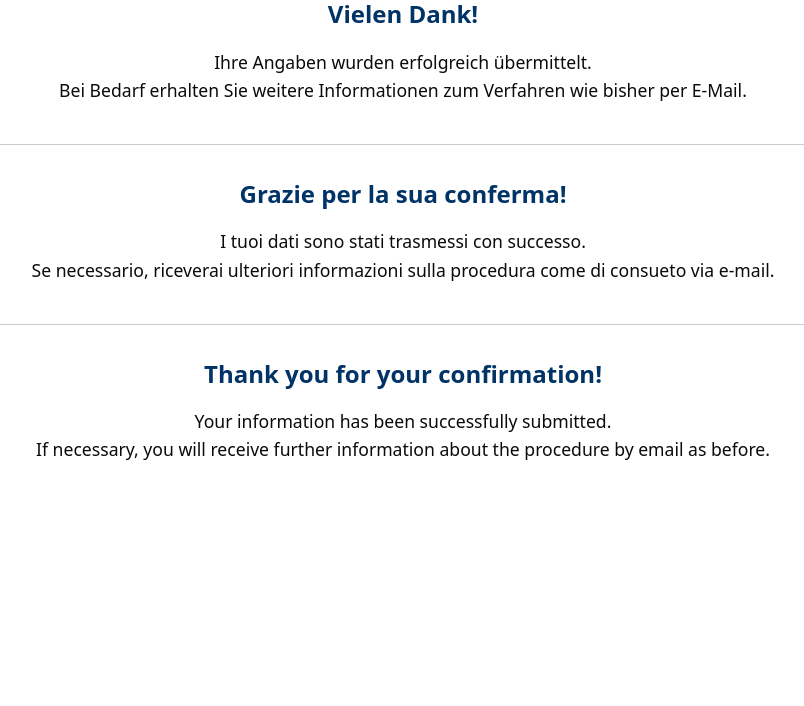
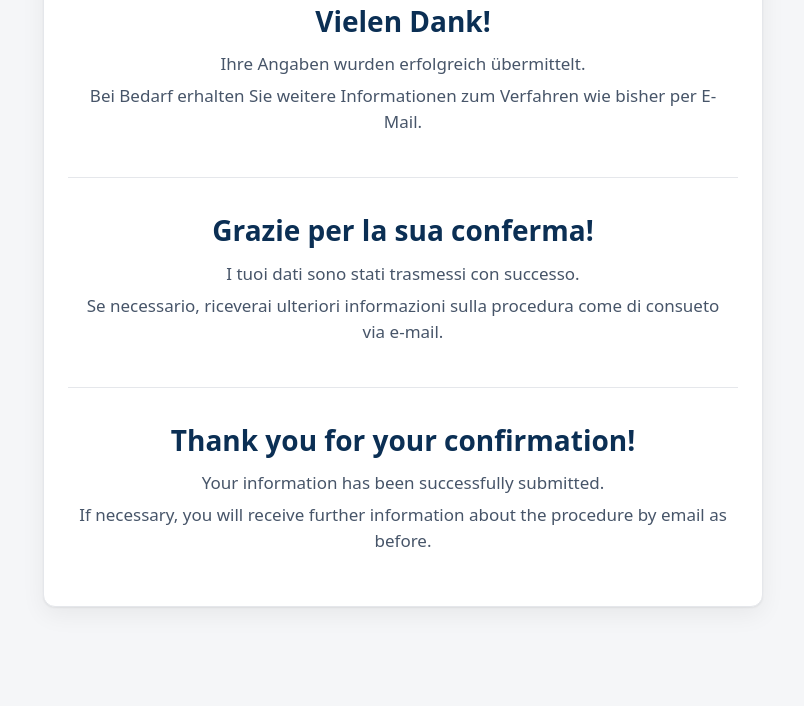
Before and after one commit to oroquest/iban-clean, a website: page danke.html in a window 1280 px wide. Shown: the part 122-828 px from the top of the page, without its empty margins (237-1041 px from the left). Before the commit the page ends 800 px from the top, so only its background shows below. Drawn offline with Linux system fonts and the light colour scheme.

Commit message:
Update danke.html

```diff
--- a/danke.html
+++ b/danke.html
@@ -1,53 +1,101 @@
-
 <!DOCTYPE html>
 <html lang="de">
 <head>
-  <meta charset="UTF-8">
-  <title>Bestätigung – SIKURA</title>
-  <link rel="stylesheet" href="style.css">
+  <meta charset="UTF-8" />
+  <meta name="viewport" content="width=device-width, initial-scale=1" />
+  <title>Danke – SIKURA Leben AG i.L.</title>
+  <link rel="preload" href="siku_logo.png" as="image">
   <style>
-    .container {
-      text-align: center;
+    /* Page background + base */
+    :root{
+      --card-bg: #ffffff;
+      --page-bg:#f5f6f8;
+      --text:#0f172a;
+      --muted:#475569;
+      --brand:#0b2f54; /* dunkelblau wie verify */
+      --divider:#e5e7eb;
+      --radius:12px;
+      --shadow:0 1px 2px rgba(0,0,0,.06), 0 8px 24px rgba(0,0,0,.06);
     }
-    h2 {
-      color: #003366;
-      margin-bottom: 1rem;
+    html,body{height:100%}
+    body{
+      margin:0; background:var(--page-bg); color:var(--text);
+      font:16px/1.55 system-ui,-apple-system,Segoe UI,Roboto,Arial,Helvetica,sans-serif;
     }
-    .success-message {
-      font-size: 1.1rem;
-      line-height: 1.6;
+
+    /* centered card like verify */
+    .wrap{
+      max-width: 720px;
+      margin: 28px auto;
+      padding: 0 16px;
     }
-    .lang-block {
-      margin-top: 2.5rem;
-      padding-top: 1.5rem;
-      border-top: 1px solid #ccc;
+    .card{
+      background:var(--card-bg);
+      border:1px solid var(--divider);
+      border-radius:var(--radius);
+      box-shadow:var(--shadow);
+      padding: 28px 24px;
+    }
+
+    /* logo + headings */
+    .logo{
+      display:block; margin: 4px auto 8px; height: 40px;
+    }
+    h1{
+      margin: 8px 0 14px;
+      font-size:28px; line-height:1.15; text-align:center;
+      color: var(--brand);
+      font-weight:700;
+    }
+    p{
+      margin: 0.35rem 0; text-align:center; color: var(--muted);
+      font-size: 17px;
+    }
+    .block { padding: 10px 8px 18px; }
+    .divider{
+      height:1px; background:var(--divider); margin:18px 0;
+      border:0;
+    }
+
+    /* small screen */
+    @media (max-width:560px){
+      .card{ padding: 22px 18px; }
+      h1{ font-size:24px; }
+      p { font-size:16px; }
+      .logo{ height:36px; }
     }
   </style>
 </head>
 <body>
-  <div class="container">
-    <img src="siku_logo.png" alt="Sikura Life Logo" class="logo"/>
-    <h2>Vielen Dank!</h2>
-    <p class="success-message">
-      Ihre Angaben wurden erfolgreich übermittelt.<br />
-      Bei Bedarf erhalten Sie weitere Informationen zum Verfahren wie bisher per E-Mail.
-    </p>
+  <main class="wrap">
+    <section class="card">
+      <img src="siku_logo.png" alt="Sikura Life" class="logo" />
 
-    <div class="lang-block">
-      <h2>Grazie per la sua conferma!</h2>
-      <p class="success-message">
-        I tuoi dati sono stati trasmessi con successo.<br />
-        Se necessario, riceverai ulteriori informazioni sulla procedura come di consueto via e-mail.
-      </p>
-    </div>
+      <!-- DE -->
+      <div class="block" lang="de">
+        <h1>Vielen Dank!</h1>
+        <p>Ihre Angaben wurden erfolgreich übermittelt.</p>
+        <p>Bei Bedarf erhalten Sie weitere Informationen zum Verfahren wie bisher per E-Mail.</p>
+      </div>
 
-    <div class="lang-block">
-      <h2>Thank you for your confirmation!</h2>
-      <p class="success-message">
-        Your information has been successfully submitted.<br />
-        If necessary, you will receive further information about the procedure by email as before.
-      </p>
-    </div>
-  </div>
+      <div class="divider" role="separator" aria-hidden="true"></div>
+
+      <!-- IT -->
+      <div class="block" lang="it">
+        <h1>Grazie per la sua conferma!</h1>
+        <p>I tuoi dati sono stati trasmessi con successo.</p>
+        <p>Se necessario, riceverai ulteriori informazioni sulla procedura come di consueto via e-mail.</p>
+      </div>
+
+      <div class="divider" role="separator" aria-hidden="true"></div>
+
+      <!-- EN -->
+      <div class="block" lang="en">
+        <h1>Thank you for your confirmation!</h1>
+        <p>Your information has been successfully submitted.</p>
+        <p>If necessary, you will receive further information about the procedure by email as before.</p>
+      </div>
+    </section>
+  </main>
 </body>
 </html>
```
